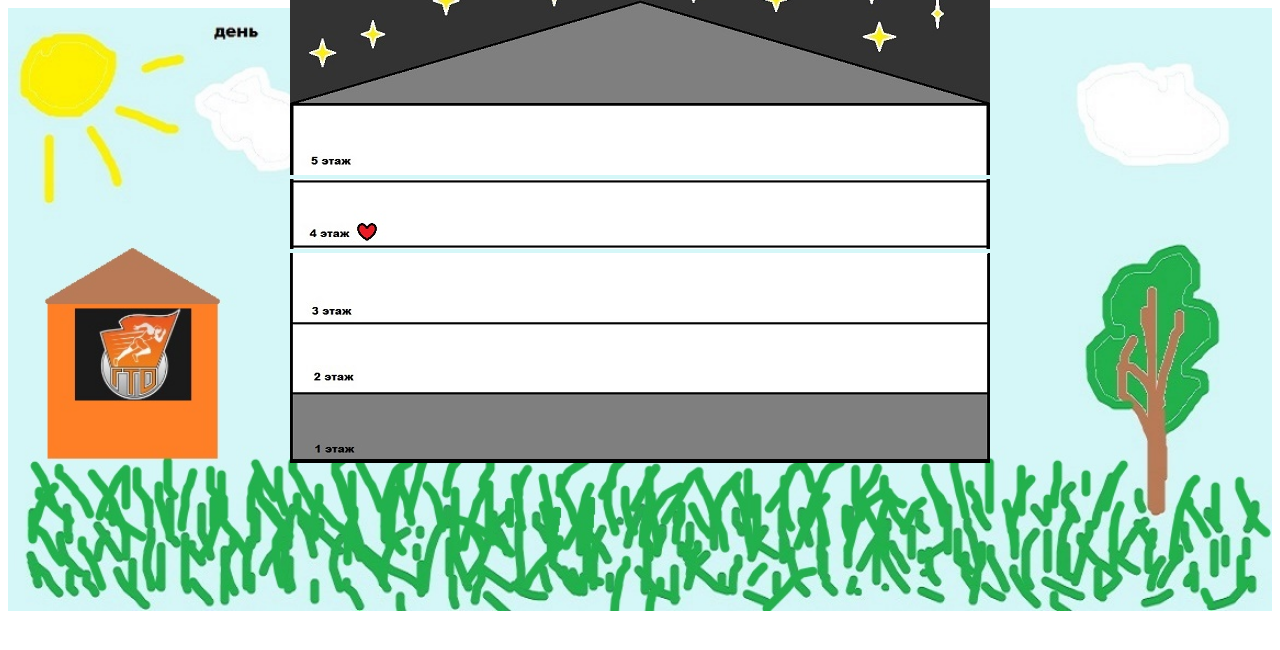
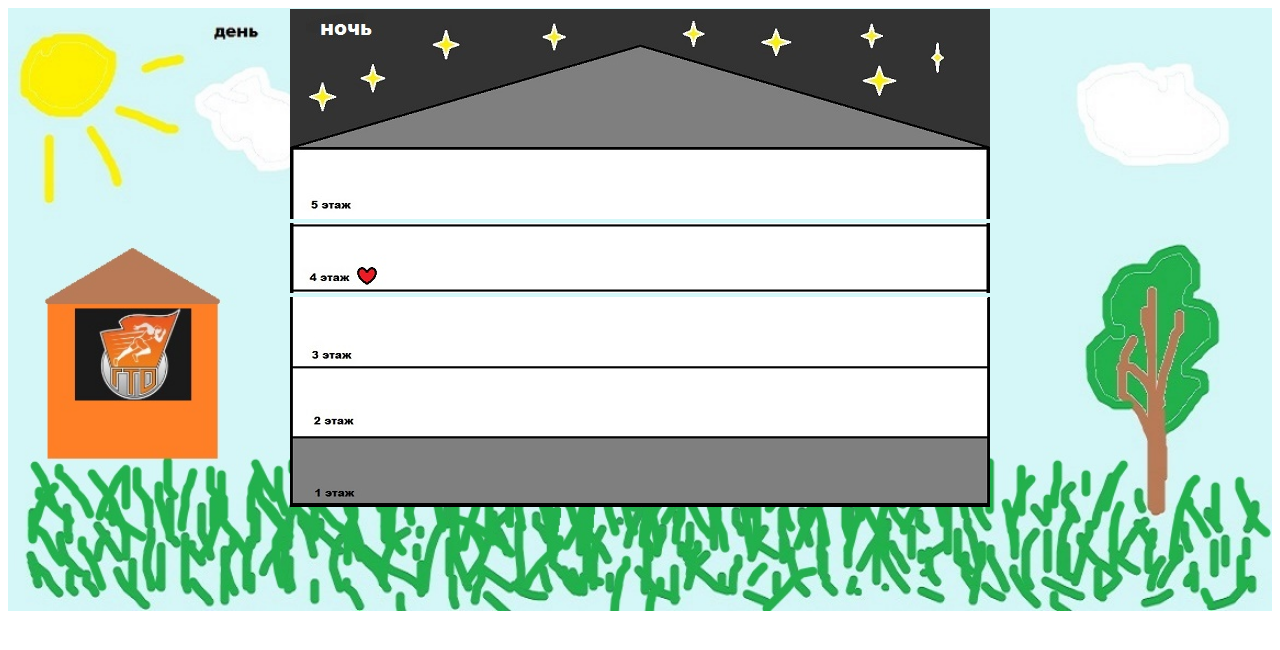
Before and after one commit to Nadia326/Welcome, a plain HTML site: page index.html in a window 1280 px wide. Drawn offline with Linux system fonts and the light colour scheme.

Commit message:
Update styles.css

```diff
--- a/styles.css
+++ b/styles.css
@@ -11,7 +11,7 @@ transform: scale(1.1, 1.1);
 }
 #house {
   z-index: 2;
-  margin: -650px auto 0px;
+  margin: -48% auto 0px;
 }
 .parallax {
     height: 100vh;
```
